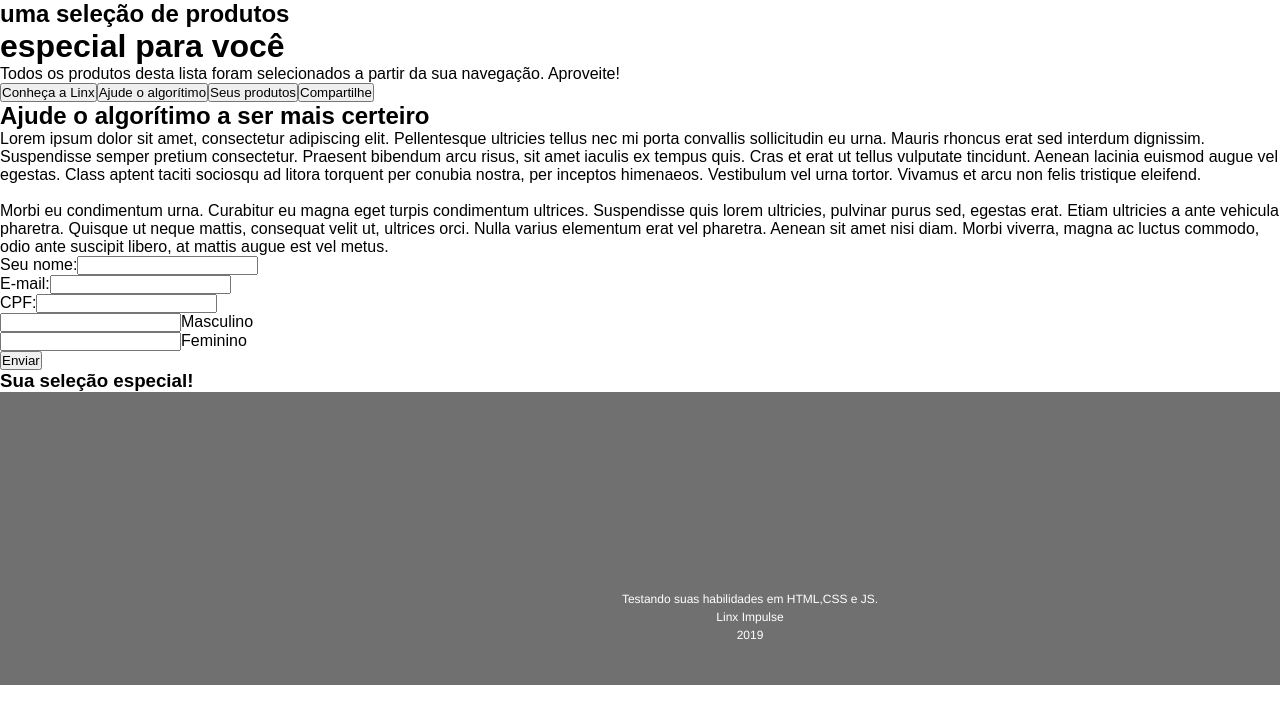
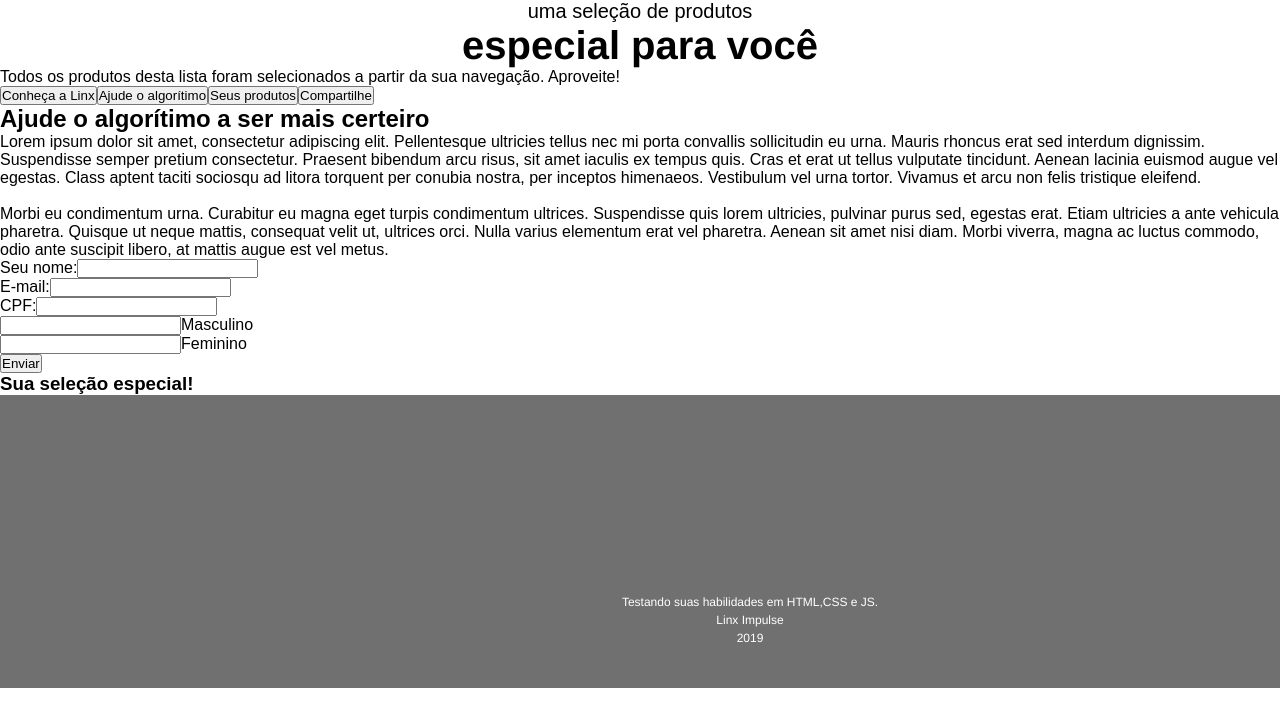
Before and after one commit to CarratiPatrick/Sprint1Mod5, a React (Vite) app in the folder Sprint1/: page / in a window 1280 px wide. Shown: the top 726 px of the page. Built offline with nearby package versions, Linux system fonts and the light colour scheme.

Commit message:
feat: criando o css do titulo

```diff
--- a/Sprint1/src/components/Title/Title.jsx
+++ b/Sprint1/src/components/Title/Title.jsx
@@ -1,10 +1,11 @@
 import React from 'react'
+import S from "./Title.module.css"
 
 const Title = ({text1,text2}) => {
   return (
-    <div>
-      <h2>{text1}</h2>
-      <h1>{text2}</h1>
+    <div className={S.conteinerTitulo}>
+      <h2 className={S.h2}>{text1}</h2>
+      <h1 className={S.h1}>{text2}</h1>
     </div>
   )
 }
--- /dev/null
+++ b/Sprint1/src/components/Title/Title.module.css
@@ -0,0 +1,13 @@
+.h2{
+    font-size: 20px;
+    font-weight: 200;
+}
+.h1{
+    font-size: 40px;
+    font-family: Helvetica Neue ;
+}
+.conteinerTitulo{
+    display: flex;
+    flex-direction: column;
+    align-items: center;
+}
```
